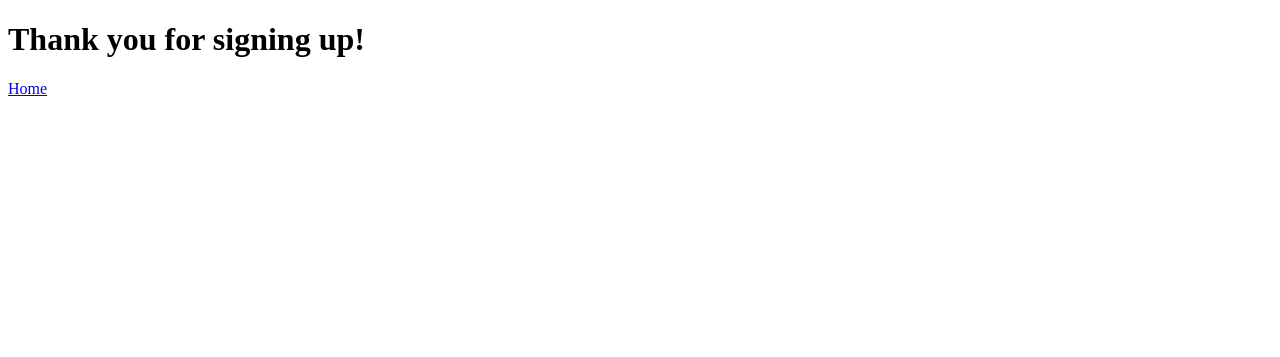
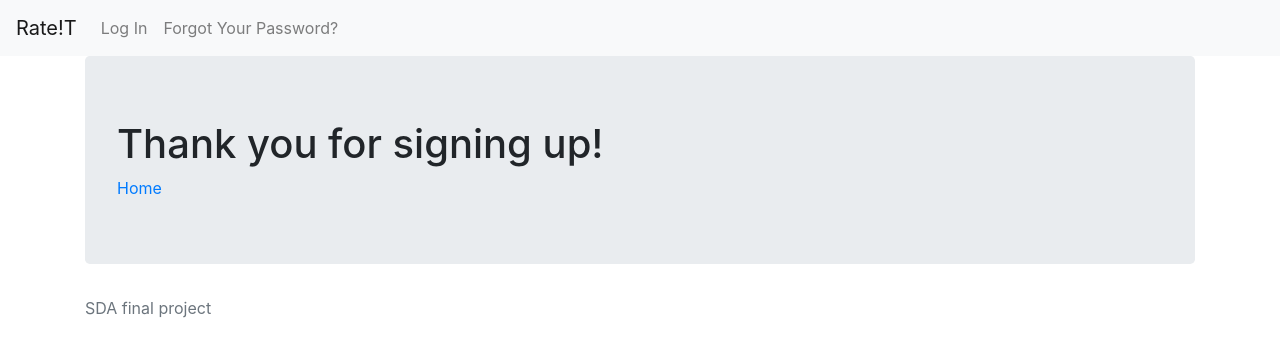
Before and after one commit to MikeRodziewicz/SDA_Survey_Project, a Django app: page /survey_thanks in a window 1280 px wide. Shown: the top 357 px of the page. Run offline with Django 3.2, Linux system fonts and the light colour scheme; some libraries are stand-ins or nearby versions.

Commit message:
Correction of html templates

```diff
--- a/newslet/surveys/urls.py
+++ b/newslet/surveys/urls.py
@@ -1,13 +1,14 @@
 from django.urls import path
 
 from .views import ProductCreateView, ProductListView, CompanyCreateView, CompanyListView,\
-    SurveyCreateView, winners, ProductUpdate, ProductDelete, ProductDetail
+    SurveyCreateView, winners, ProductUpdate, ProductDelete, ProductDetail, manage_company
 
 from .views import send_surveys
 from surveys import views
 
 urlpatterns = [
-    path('surveys/add_product', ProductCreateView.as_view(), name='product_create'),
+    path('surveys/add_product/', ProductCreateView.as_view(), name='product_create'),
+    path('surveys/manage_company/', manage_company, name='manage_company'),
     path('surveys/list', ProductListView.as_view(), name='products_list'),
     path('surveys/update/<int:pk>', ProductUpdate.as_view(), name='update_product'),
     path('surveys/delete/<int:pk>', ProductDelete.as_view(), name='delete_product'),
--- a/newslet/surveys/views.py
+++ b/newslet/surveys/views.py
@@ -28,6 +28,11 @@ def winners(request):
         request, template_name='surveys/random_users.html',
         context={'winners': random_users_emails_list()}
     )
+
+
+
+def manage_company(request):
+    return render(request, template_name='surveys/manage_company.html')
 
 
 class CompanyCreateView(LoginRequiredMixin, TitleMixin, views.generic.CreateView):
--- a/newslet/website/templates/website/base.html
+++ b/newslet/website/templates/website/base.html
@@ -13,52 +13,41 @@
   </head>
 
   <body>
+   <nav class="navbar navbar-expand-lg navbar-light bg-light">
+      <a class="navbar-brand" href="{% url 'website-home' %}">Rate!T</a>
+      <button class="navbar-toggler" type="button" data-toggle="collapse" data-target="#navbarNav" aria-controls="navbarNav" aria-expanded="false" aria-label="Toggle navigation">
+        <span class="navbar-toggler-icon"></span>
+      </button>
+      <div class="collapse navbar-collapse" id="navbarNav">
+        <ul class="navbar-nav">
+          {% if user.is_authenticated %}
+          <li class="nav-item">
+            <button type="button" class="btn btn-outline-secondary">
+              <a class="nav-link" href="{% url 'profile' %}">Profile</a>
+            </button>
+          </li>
+          <li class="nav-item">
+            <button type="button" class="btn btn-outline-secondary"><a class="nav-link" href="{% url 'manage_company' %}">Manage Company</a></button>
+          </li>
+          <li class="nav-item">
+            <button type="button" class="btn btn-outline-secondary"><a class="nav-link" href="{% url 'logout' %}">Log Out</a></button>
+          </li>
+        </ul>
+          {%else%}
+          <li class="nav-item">
+            <a class="nav-link" href="{% url 'login' %}">Log In</a>
+          </li>
+          <li class="nav-item">
+            <a class="nav-link" href="{% url 'password-reset' %}">Forgot Your Password?</a>
+        </ul>
+        {% endif %}
+      </div>
+    </nav>
 
-    <nav class="navbar navbar-expand-lg navbar-dark bg-dark">
-      <div class="container fixed">
-        <a class="navbar-brand" href="{% url 'website-home' %}">Home</a>
-        <button class="navbar-toggler" type="button" data-toggle="collapse" data-target="#navbarNavAltMarkup">
-          <span class="navbar-toggler-icon"></span>
-        </button>
-        <div class="collapse navbar-collapse" id="navbarNavAltMarkup">
-            <div class="nav-item dropdown">
-              <a class="nav-link active dropdown-toggle" href="#" data-toggle="dropdown">
-                Products
-              </a>
-              <div class="dropdown-menu">
-                <a class="dropdown-item" href="{% url 'products_list' %}">Product List</a>
-                <a class="dropdown-item" href="{% url 'product_create' %}">Add Product</a>
-              </div>
-            </div>
-        </div>
-      </div>
-      <div class="navbar-nav ml-auto">
-            <div class="nav-item dropdown">
-              {% if user.is_authenticated %}
-                <a class="nav-link active dropdown-toggle" href="#" data-toggle="dropdown">
-                  {% if user.first_name %}Hello, {{ user.first_name }}!
-                  {% else %}Hello, {{ user.username }}!{% endif %}
-                </a>
-                <div class="dropdown-menu dropdown-menu-right">
-                  <a class="dropdown-item text-right" href="{% url 'logout' %}">Logout</a>
-                  <a class="dropdown-item text-right" href="{% url 'profile' %}">Profile</a>
-                </div>
-              {% else %}
-                <a class="nav-link active dropdown-toggle" href="#" data-toggle="dropdown">
-                  You are not logged in.
-                </a>
-                <div class="dropdown-menu dropdown-menu-right">
-                  <a class="dropdown-item text-right" href="{% url 'login' %}">Login</a>
-                  <a class="dropdown-item text-right" href="{% url 'users-register' %}">Register</a>
-                  <a class="dropdown-item text-right" href="{% url 'sign_up' %}">Sign up</a>
-                  <a class="dropdown-item text-right" href="{% url 'sign_up' %}">Forgotten Your Password?</a>
-                  <a class="dropdown-item text-right" href="{% url 'website-about' %}">About</a>
 
-                </div>
-              {% endif %}
-            </div>
-          </div>
-    </nav>
+
+
+
      <div class="container">
       <div class="jumbotron">
         {% block title %}
@@ -68,6 +57,12 @@
       </div>
      </div>
 
+<footer class='footer'>
+  <div class="container">
+    <span class="text-muted">SDA final project</span>
+
+  </div>
+</footer>
+
   </body>
-
 </html>
--- a/newslet/website/templates/website/survey_thanks.html
+++ b/newslet/website/templates/website/survey_thanks.html
@@ -1,11 +1,6 @@
-<!DOCTYPE html>
-<html lang="en" dir="ltr">
-  <head>
-    <meta charset="utf-8">
-    <title>Thank you</title>
-  </head>
-  <body>
+{% extends "website/base.html" %}
+{% load static %}
+{% block content %}
     <h1>Thank you for signing up!</h1>
     <a href="{% url 'website-home' %}">Home</a>
-  </body>
-</html>
+    {% endblock content %}
--- a/newslet/website/urls.py
+++ b/newslet/website/urls.py
@@ -3,7 +3,7 @@ from . import views
 
 urlpatterns = [
     path('', views.home, name='website-home'),
-    path('about/', views.about, name='website-about'),
+    # path('about/', views.about, name='website-about'),
     path('sign_up',views.sign_up, name='sign_up'),
     path('survey_thanks',views.survey_thanks, name='survey_thanks')
 ]
--- a/newslet/website/views.py
+++ b/newslet/website/views.py
@@ -14,8 +14,8 @@ def home(request):
     return render(request, 'website/home.html')
 
 
-def about(request):
-    return render(request, 'website/about.html')
+# def about(request):
+#     return render(request, 'website/about.html')
 
 
 def sign_up(request):
```
Also changed, not shown: newslet/surveys/templates/surveys/manage_company.html (added, +8 -0 lines), newslet/users/templates/users/logout.html (+4 -9 lines), newslet/users/templates/users/password_reset.html (+4 -9 lines), newslet/users/templates/users/password_reset_confirm.html (+4 -9 lines), newslet/users/templates/users/password_reset_done.html (+4 -9 lines), newslet/users/templates/users/register.html (+4 -9 lines), newslet/website/templates/website/home.html (line endings or trailing spaces).
